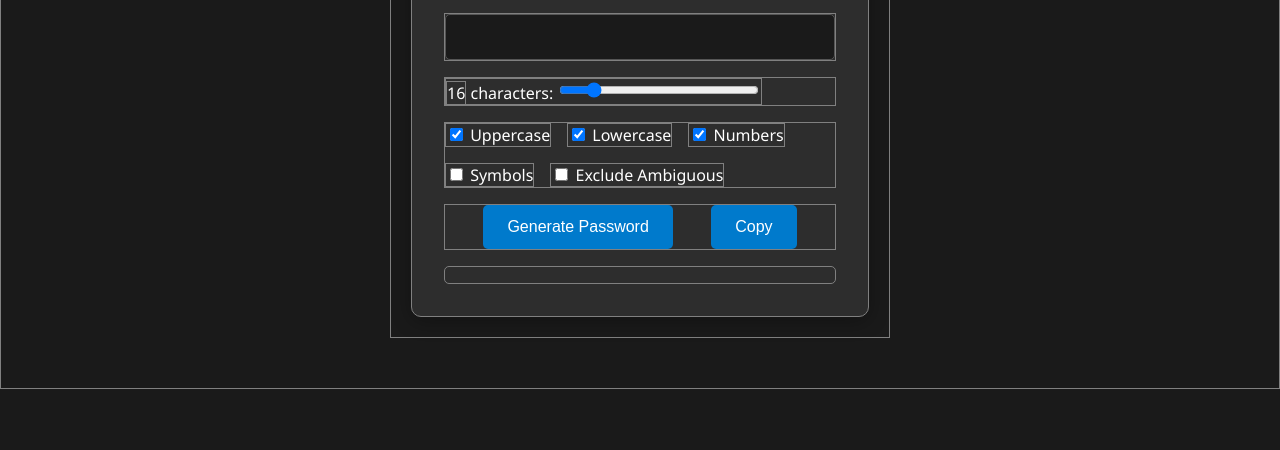
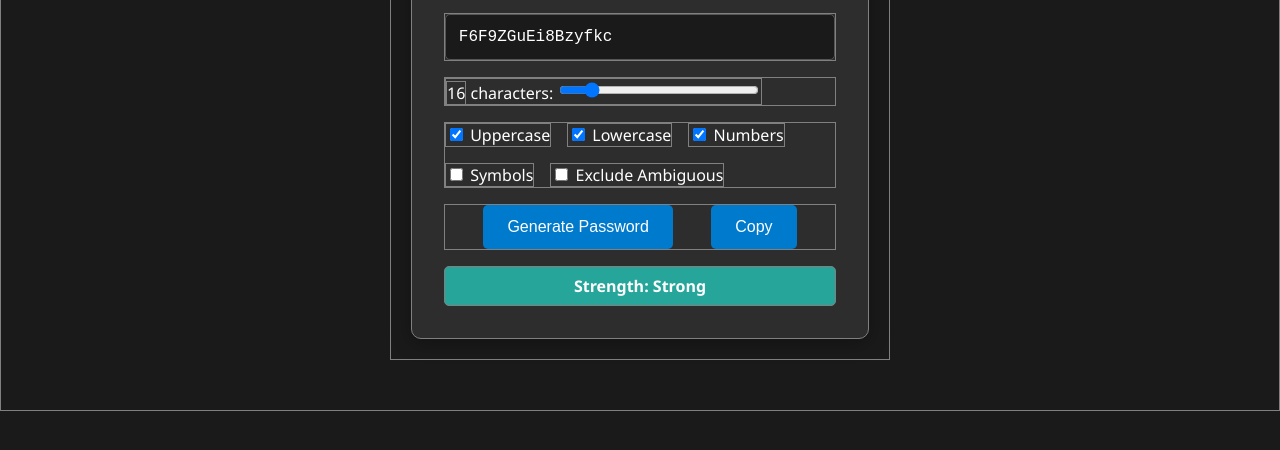
Before and after one commit to DiegoMGE/password-generator, a website: page index.html in a window 1280 px wide. Both pictures are taken after a click on the button "Copy". Shown: the part 174-624 px from the top of the page. Drawn offline with Linux system fonts and the light colour scheme.

Commit message:
fixed range for input control. Created the basic and first logic for generate and copy to clipboard passwords.

```diff
--- a/index.html
+++ b/index.html
@@ -17,7 +17,7 @@
         </div>
 
         <div class="controls">
-            <label><span id="lengthValue">16</span> characters: <input type="range" id="length" min="8" max="64"
+            <label><span id="lengthValue">16</span> characters: <input type="range" id="length" min="9" max="64"
                     value="16"></label>
         </div>
 
--- a/main.js
+++ b/main.js
@@ -1 +1,98 @@
-// Night coding session - Day 1
+// DOM Elements
+const generateBtn = document.getElementById("generate");
+const passwordInput = document.getElementById("password");
+const copyBtn = document.getElementById("copy");
+const lengthSlider = document.getElementById("length");
+const lengthValue = document.getElementById("lengthValue");
+const strengthDiv = document.getElementById("strength");
+
+// Character sets
+const chars = {
+  uppercase: "ABCDEFGHIJKLMNOPQRSTUVWXYZ",
+  lowercase: "abcdefghijklmnopqrstuvwxyz",
+  numbers: "0123456789",
+  symbols: "!@#$%^&*()_+-=[]{}|;:,.<>?",
+};
+
+// Update length display
+lengthSlider.addEventListener("input", () => {
+  lengthValue.textContent = lengthSlider.value;
+});
+
+// Generate secure password using Web Crypto API
+function generateSecurePassword(length, charSet) {
+  const array = new Uint8Array(length);
+  console.log("New array: ", array);
+
+  crypto.getRandomValues(array);
+
+  let chars = [];
+
+  for (let i = 0; i < length; i++) {
+    chars.push(charSet[array[i] % charSet.length]);
+  }
+
+  return chars.join("");
+}
+
+// Calculate password strength
+function calculateStrength(password) {
+  let score = 0;
+  if (password.length >= 12) score++;
+  if (/[a-z]/.test(password)) score++;
+  if (/[A-Z]/.test(password)) score++;
+  if (/[0-9]/.test(password)) score++;
+  if (/[^a-zA-Z0-9]/.test(password)) score++;
+
+  const levels = ["Very Weak", "Weak", "Fair", "Good", "Strong"];
+  return levels[score] || "Very Weak";
+}
+
+generateBtn.addEventListener("click", () => {
+  const length = parseInt(lengthSlider.value);
+  let charSet = "";
+
+  if (document.getElementById("uppercase").checked) charSet += chars.uppercase;
+  if (document.getElementById("lowercase").checked) charSet += chars.lowercase;
+  if (document.getElementById("numbers").checked) charSet += chars.numbers;
+  if (document.getElementById("symbols").checked) charSet += chars.symbols;
+
+  console.log("Character Set: ", charSet);
+
+  if (charSet === "") {
+    alert("Select at least one character type!");
+    return;
+  }
+
+  const password = generateSecurePassword(length, charSet);
+  passwordInput.value = password;
+
+  const strength = calculateStrength(password);
+  strengthDiv.textContent = `Strength: ${strength}`;
+  strengthDiv.className = `strength ${strength
+    .toLowerCase()
+    .replace(" ", "-")}`;
+});
+
+copyBtn.addEventListener("click", async () => {
+  const textToCopy = passwordInput.value;
+
+  try {
+    if (navigator.clipboard && navigator.clipboard.writeText) {
+      await navigator.clipboard.writeText(textToCopy);
+    } else {
+      // ⚠️ Fallback para navegadores antiguos
+      passwordInput.select();
+      document.execCommand("copy");
+    }
+
+    copyBtn.textContent = "Copied!";
+    setTimeout(() => (copyBtn.textContent = "Copy"), 2000);
+  } catch (err) {
+    console.error("Error copying to clipboard:", err);
+    alert("Could not copy to clipboard 😢");
+  }
+});
+
+// Generate initial password
+generateBtn.click();
```
